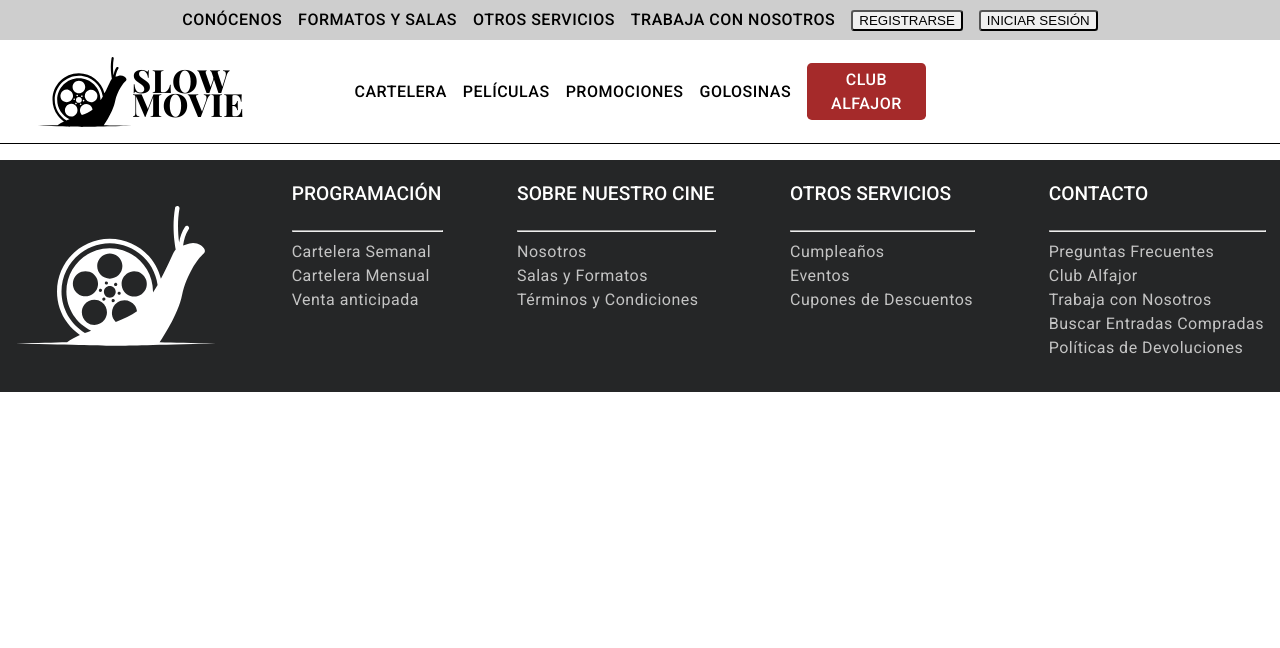
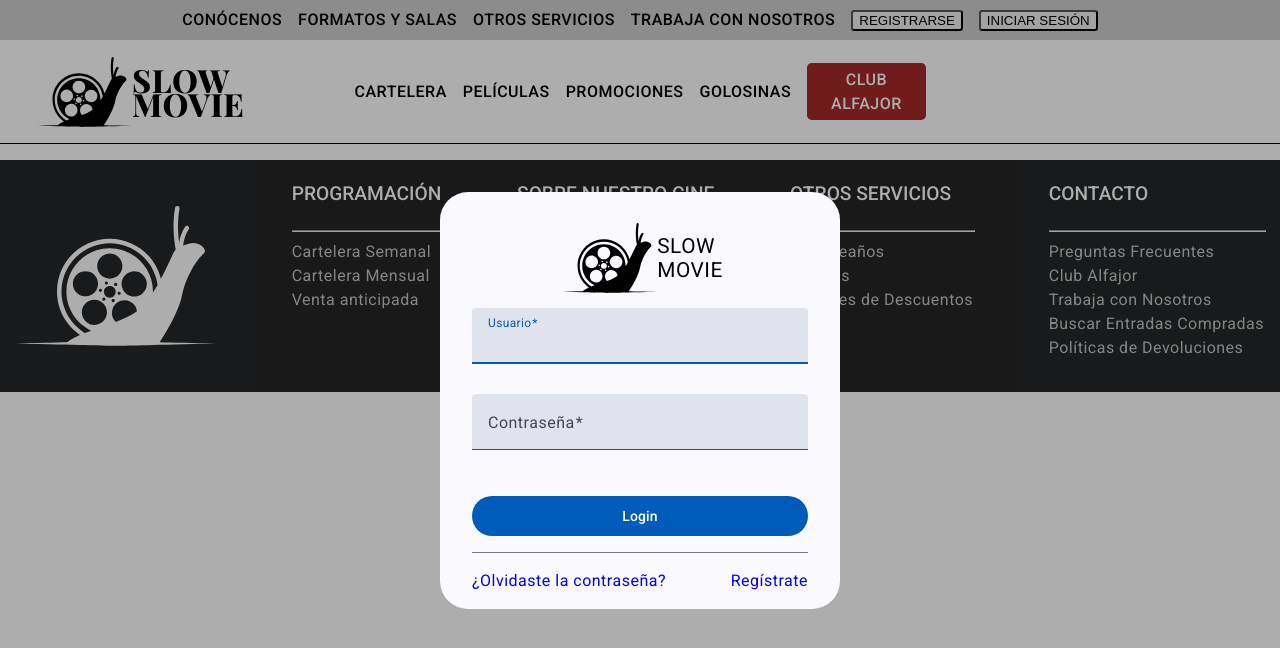
Before and after one commit to jom3/front-end-devathon, an Angular app: page / in a window 1280 px wide. Both pictures are taken after a click on the button "INICIAR SESIÓN". Shown: the top 648 px of the page. Built offline with nearby package versions, Linux system fonts and the light colour scheme; a web font is replaced by a local one.

Commit message:
feat: login dialog added

```diff
--- /dev/null
+++ b/src/app/shared/components/index.ts
@@ -0,0 +1 @@
+export {LoginDialogComponent} from './login-dialog/login-dialog.component'
--- /dev/null
+++ b/src/app/shared/components/login-dialog/login-dialog.component.css
@@ -0,0 +1,33 @@
+.login__container{
+  padding: 1rem 2rem;
+}
+.login-logo__container{
+  display: flex;
+  justify-content: center;
+  align-items: center;
+  flex-direction: row;
+}
+.login-logo__container>img{
+  width: 100px;
+}
+.login-logo__container>span{
+  font-size: 1.3rem;
+}
+.login__form{
+  display: flex;
+  flex-direction: column;
+  gap: 10px;
+}
+.login__form>button{
+  margin: 1rem 0;
+}
+.login__form-links{
+  margin-top: 1rem;
+  display: flex;
+  flex-direction: row;
+  justify-content: space-between;
+}
+.login__form-links>a{
+  color: blue;
+  text-decoration: none;
+}
--- /dev/null
+++ b/src/app/shared/components/login-dialog/login-dialog.component.html
@@ -0,0 +1,39 @@
+<div class="login__container">
+  <div class="login-logo__container">
+    <img src="/images/logo.svg" alt="logo">
+    <span>SLOW <br> MOVIE</span>
+  </div>
+
+  <form [formGroup]="loginForm" (submit)="onLogin()" class="login__form">
+    <mat-form-field>
+      <mat-label>Usuario</mat-label>
+      <input
+      matInput
+      formControlName="username"
+      required
+      class="login__form-input"
+      />
+      @if (loginForm.controls['username'].invalid) {
+        <mat-error>Usuario es requerido</mat-error>
+      }
+    </mat-form-field>
+    <mat-form-field>
+      <mat-label>Contraseña</mat-label>
+    <input
+    matInput
+    formControlName="password"
+    required
+    class="login__form-input"
+    />
+    @if (loginForm.controls['password'].invalid) {
+      <mat-error>Contraseña requerida</mat-error>
+    }
+  </mat-form-field>
+  <button mat-flat-button type="submit">Login</button>
+</form>
+<mat-divider></mat-divider>
+<div class="login__form-links">
+  <a href="#">¿Olvidaste la contraseña?</a>
+  <a href="#">Regístrate</a>
+</div>
+</div>
--- /dev/null
+++ b/src/app/shared/components/login-dialog/login-dialog.component.ts
@@ -0,0 +1,32 @@
+import { Component, inject } from '@angular/core';
+import { FormBuilder, ReactiveFormsModule, Validators } from '@angular/forms';
+import { MatFormFieldModule } from '@angular/material/form-field';
+import { MatInputModule } from '@angular/material/input';
+import {MatButtonModule} from '@angular/material/button';
+import {MatDividerModule} from '@angular/material/divider';
+
+@Component({
+  selector: 'app-login-dialog',
+  standalone: true,
+  imports: [
+    ReactiveFormsModule,
+    MatFormFieldModule,
+    MatInputModule,
+    MatButtonModule,
+    MatDividerModule
+  ],
+  templateUrl: './login-dialog.component.html',
+  styleUrl: './login-dialog.component.css'
+})
+export class LoginDialogComponent {
+  readonly fb = inject(FormBuilder)
+
+  loginForm = this.fb.group({
+    username: ['',[Validators.required]],
+    password: ['',[Validators.required]]
+  })
+
+  onLogin(){
+    console.log(this.loginForm.getRawValue())
+  }
+}
--- a/src/app/shared/layout/header/header.component.html
+++ b/src/app/shared/layout/header/header.component.html
@@ -4,7 +4,7 @@
   <a href="#" class="meet-us__item">OTROS SERVICIOS</a>
   <a href="#" class="meet-us__item">TRABAJA CON NOSOTROS</a>
   <button mat-flat-button color="primary" class="meet-use__button">REGISTRARSE</button>
-  <button mat-flat-button color="warn" class="meet-use__button">INICIAR SESIÓN</button>
+  <button mat-flat-button color="warn" class="meet-use__button" (click)="openLoginDialog()">INICIAR SESIÓN</button>
 </section>
 <header class="navbar__container">
   <section class="navbar-logo__container">
--- a/src/app/shared/layout/header/header.compoonent.ts
+++ b/src/app/shared/layout/header/header.compoonent.ts
@@ -1,10 +1,20 @@
-import { Component } from "@angular/core";
+import { Component, inject } from '@angular/core';
+import { MatDialog, MatDialogModule } from '@angular/material/dialog';
+import { LoginDialogComponent } from '../../components';
 
 @Component({
   selector: 'app-header',
   templateUrl: './header.component.html',
   styleUrls: ['./header.component.css'],
   standalone: true,
-  imports: [],
+  imports: [MatDialogModule],
 })
-export class HeaderComponent { }
+export class HeaderComponent {
+  readonly dialog = inject(MatDialog);
+
+  openLoginDialog() {
+    this.dialog.open(LoginDialogComponent,{
+      width:'400px'
+    });
+  }
+}
```
Also changed, not shown: 1 other file (tests, documents, lock files or other folders).
